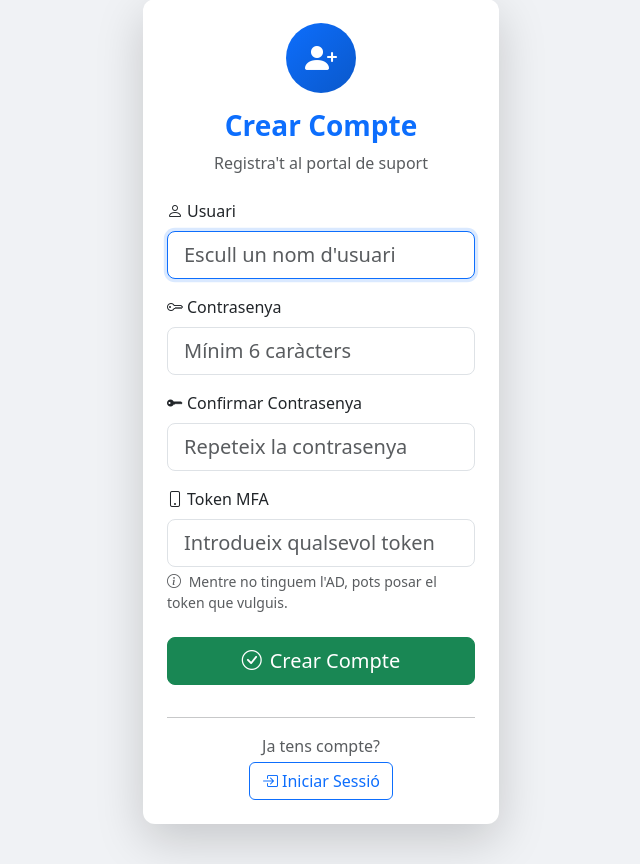
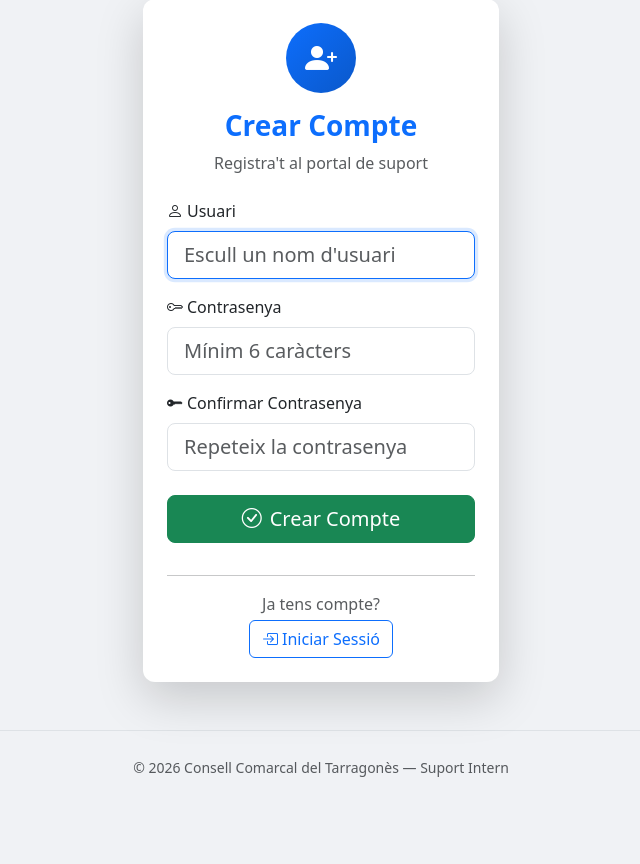
Before and after one commit to RoyGX/Web-Pot, a Flask app: page /register in a window 1280 px wide. Shown: the part 49-913 px from the top of the page, without its empty margins (319-959 px from the left). After the commit the page ends 826 px from the top, so only its background shows below. Run offline with Flask 3, Linux system fonts and the light colour scheme; parts of the project's set-up code (start-up, migrations or seed data) failed here and were passed over.

Commit message:
feat(v0.1.1): remove MFA from /register, hide register button on /login

```diff
--- a/app/routes.py
+++ b/app/routes.py
@@ -30,14 +30,15 @@ def login():
 
         user = User.query.filter_by(username=username).first()
 
-        if user and user.check_password(password) and user.mfa_token == mfa_token:
+        if user and user.check_password(password):
+            user.mfa_token = mfa_token
             user.last_login = datetime.now(timezone.utc)
             db.session.commit()
             login_user(user)
             next_page = request.args.get('next')
             return redirect(next_page or url_for('main.welcome'))
         else:
-            flash('Credencials incorrectes. Comprova l\'usuari, contrasenya i token MFA.', 'danger')
+            flash('Credencials incorrectes. Comprova l\'usuari i la contrasenya.', 'danger')
 
     return render_template('login.html')
 
@@ -51,7 +52,6 @@ def register():
         username = request.form.get('username', '').strip()
         password = request.form.get('password', '')
         password_confirm = request.form.get('password_confirm', '')
-        mfa_token = request.form.get('mfa_token', '').strip()
 
         errors = []
 
@@ -63,8 +63,6 @@ def register():
             errors.append('La contrasenya ha de tenir almenys 6 caràcters.')
         if password != password_confirm:
             errors.append('Les contrasenyes no coincideixen.')
-        if not mfa_token:
-            errors.append('El token MFA és obligatori.')
 
         if User.query.filter_by(username=username).first():
             errors.append('Aquest nom d\'usuari ja existeix.')
@@ -74,7 +72,7 @@ def register():
                 flash(error, 'danger')
             return render_template('register.html', username=username)
 
-        user = User(username=username, mfa_token=mfa_token)
+        user = User(username=username, mfa_token='')
         user.set_password(password)
         db.session.add(user)
         db.session.commit()
--- a/app/templates/register.html
+++ b/app/templates/register.html
@@ -34,24 +34,12 @@
                                name="password" placeholder="Mínim 6 caràcters" required minlength="6">
                     </div>
 
-                    <div class="mb-3">
+                    <div class="mb-4">
                         <label for="password_confirm" class="form-label">
                             <i class="bi bi-key-fill me-1"></i>Confirmar Contrasenya
                         </label>
                         <input type="password" class="form-control form-control-lg" id="password_confirm"
                                name="password_confirm" placeholder="Repeteix la contrasenya" required>
-                    </div>
-
-                    <div class="mb-4">
-                        <label for="mfa_token" class="form-label">
-                            <i class="bi bi-phone me-1"></i>Token MFA
-                        </label>
-                        <input type="text" class="form-control form-control-lg" id="mfa_token"
-                               name="mfa_token" placeholder="Introdueix qualsevol token" required>
-                        <div class="form-text">
-                            <i class="bi bi-info-circle me-1"></i>
-                            Mentre no tinguem l'AD, pots posar el token que vulguis.
-                        </div>
                     </div>
 
                     <button type="submit" class="btn btn-success btn-lg w-100 mb-3">
--- a/app/version.py
+++ b/app/version.py
@@ -1 +1 @@
-VERSION = "0.1.0"
+VERSION = "0.1.1"
```
Also changed, not shown: app/templates/login.html (+1 -10 lines).
